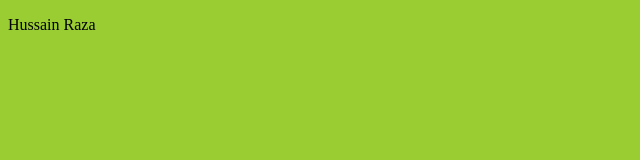
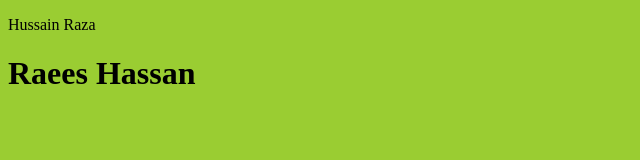
Before and after one commit to Raees112/sp, a plain HTML site: page index.html in a window 1280 px wide. Shown: the whole page, without its empty margins (0-640 px from the left). Drawn offline with Linux system fonts and the light colour scheme.

Commit message:
Updated index.html with new changes

```diff
--- a/index.html
+++ b/index.html
@@ -8,5 +8,6 @@
 </head>
 <body>
     <p>Hussain Raza</p>
+    <h1>Raees Hassan</h1>
 </body>
 </html>
```
